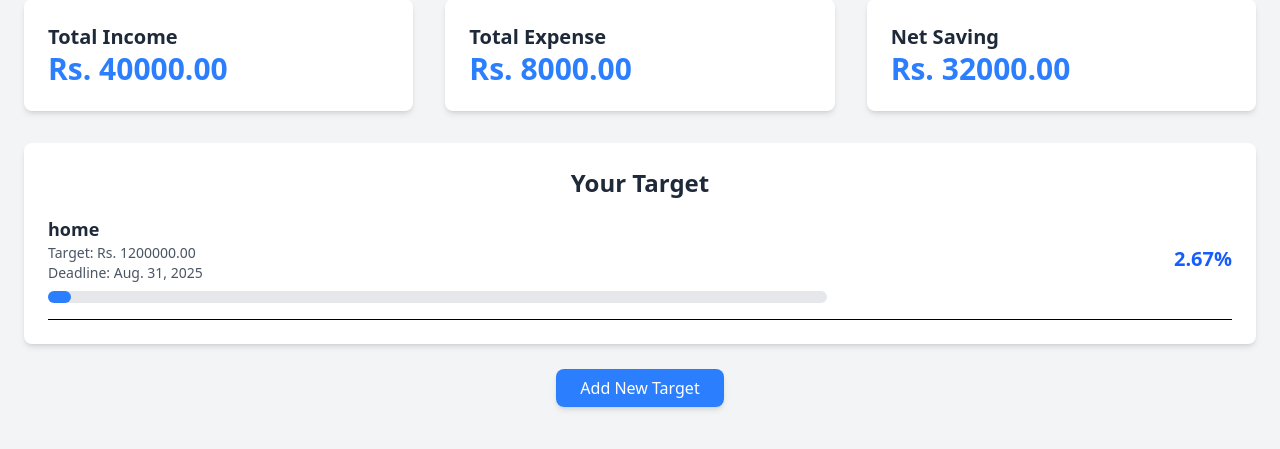
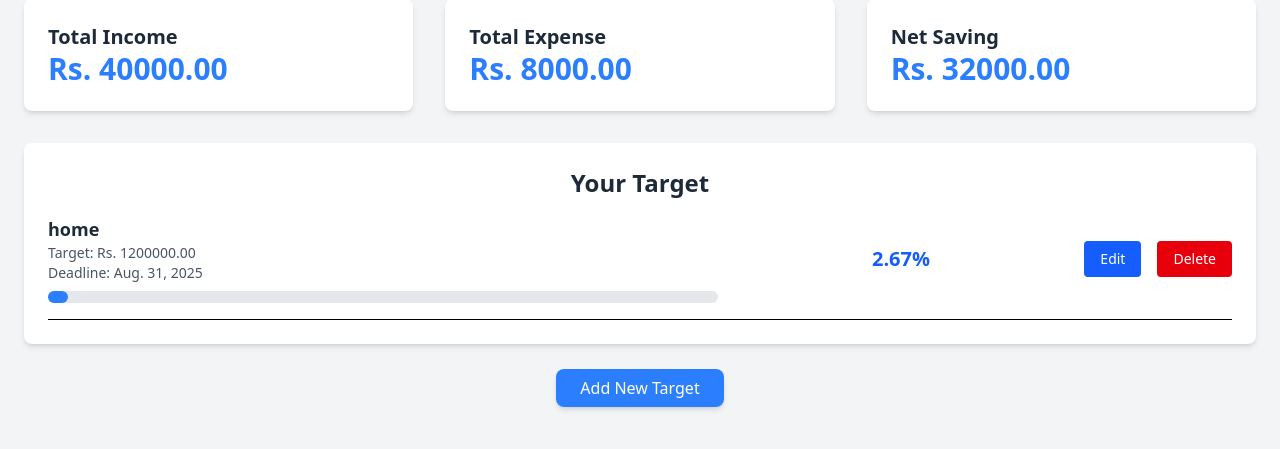
Before and after one commit to Tejas7455/Finance_Tracker, a Django app: page / in a window 1280 px wide. Shown: the part 205-654 px from the top of the page. Run offline with Django 5.2, Linux system fonts and the light colour scheme; a user stored in the database is signed in; data comes from the database, SQL or seed files in the repository; both versions use the stored data as it was after the commit.

Commit message:
edit and delete target

```diff
--- a/Expense/Expensedjango/templates/Expensedjango/dashboard.html
+++ b/Expense/Expensedjango/templates/Expensedjango/dashboard.html
@@ -36,11 +36,18 @@
             </div>
         </div>
         <div class="text-right w-full sm:w-1/3">
-            <p class="text-xl font-bold text-blue-600">{{ item.progress|floatformat:2 }}%</p>
+            <p class="text-xl font-bold text-center text-blue-600">{{ item.progress|floatformat:2 }}%</p>
             {% if item.progress >= 100 %}
-                <p class="text-sm text-green-600 font-semibold">🎯 Completed</p>
+                <p class="text-sm text-green-600 text-center font-semibold">🎯 Completed</p>
             {% endif %}
         </div>
+        <a href="{% url 'edit_target' item.target.pk %}" class="inline-block px-4 py-2 bg-blue-600 text-white text-sm font-medium rounded hover:bg-blue-700 transition duration-150 ease-in-out">
+            Edit</a>
+        <form method="post" action="{% url 'delete_target' item.target.pk %}" style="display:inline;">
+      {% csrf_token %}
+        <button type="submit" onclick="return confirm('Are you sure you want to delete this target?')" class="inline-block px-4 py-2 bg-red-600 text-white text-sm font-medium rounded hover:bg-red-700 transition duration-150 ease-in-out">
+            Delete</button>
+        </form>
     </li>
             {% empty %}
         <p class="text-gray-500">No targets added yet. <a href="{% url 'target' %}" class="text-blue-500 underline">Add one now</a>.</p>
--- a/Expense/Expensedjango/urls.py
+++ b/Expense/Expensedjango/urls.py
@@ -1,6 +1,5 @@
 from django.urls import path
-from Expensedjango.views import RegisterView, DashboardView, TransactionCreateView, TransactionListView, TargetCreateView, export_transactions
-
+from Expensedjango.views import RegisterView, DashboardView, TransactionCreateView, TransactionListView, TargetCreateView, export_transactions, TargetUpdateView, TargetDeleteView
 urlpatterns = [
     path('register/', RegisterView.as_view(), name='register'),
     path('', DashboardView.as_view(), name='dashboard'),
@@ -8,4 +7,6 @@ urlpatterns = [
     path('transactions/', TransactionListView.as_view(), name="transactions"),
     path('target/', TargetCreateView.as_view(), name='target'),
     path('generate-report/', export_transactions, name='export_transactions'),
+    path('target/<int:pk>/edit/', TargetUpdateView.as_view(), name='edit_target'),
+    path('target/<int:pk>/delete/',TargetDeleteView.as_view(), name='delete_target'),
 ]
--- a/Expense/Expensedjango/views.py
+++ b/Expense/Expensedjango/views.py
@@ -7,6 +7,7 @@ from .models import Transaction, Target
 from django.db.models import Sum
 from .admin import TransactionResource
 from django.contrib import messages
+from django.shortcuts import get_object_or_404
 
 class RegisterView(View):
     def get(self, request, *args, **kwargs):
@@ -95,7 +96,27 @@ class TargetCreateView(LoginRequiredMixin, View):
             return redirect('dashboard')
         return render(request, 'Expensedjango/targetform.html', {'form':form})
 
+class TargetUpdateView(LoginRequiredMixin, View):
+    def get (self, request, pk, *args, **kwargs):
+        target = get_object_or_404(Target, pk=pk, user= request.user)
+        form = TargetForm(instance=target)
+        return render(request, 'Expensedjango/targetform.html', {'form':form})
 
+    def post(self, request, pk, *args, **kwargs):
+        target = get_object_or_404(Target, pk=pk, user=request.user)
+        form = TargetForm(request.POST, instance=target)
+        if form.is_valid():
+            form.save()
+            messages.success(request, 'Target updated successfully')
+            return redirect('dashboard')
+        return render(request, 'Expensedjango/targetform.html', {'form':form})
+
+class TargetDeleteView(LoginRequiredMixin, View):
+    def post(self, request, pk, *args, **kwargs):
+        target = get_object_or_404(Target, pk=pk, user=request.user)
+        target.delete()
+        messages.success(request, 'Target deleted successfully')
+        return redirect('dashboard')
 
 def export_transactions(request):
     user_transactions = Transaction.objects.filter(user = request.user)
```
Also changed, not shown: Expense/Expensedjango/templates/Expensedjango/targetform.html (+10 -5 lines), Expense/db.sqlite3.
